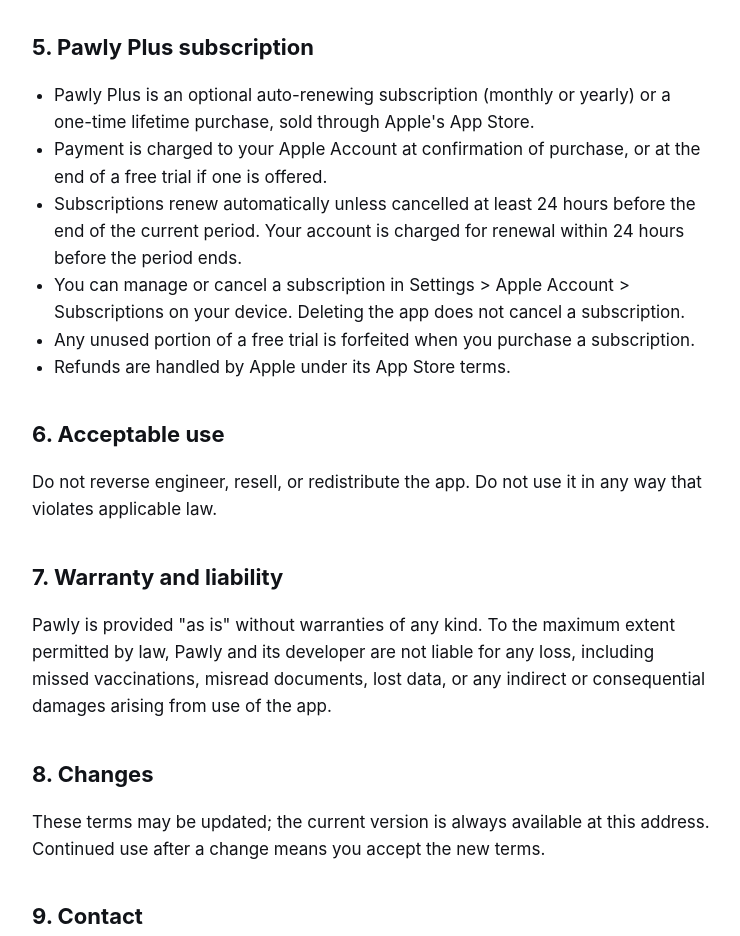
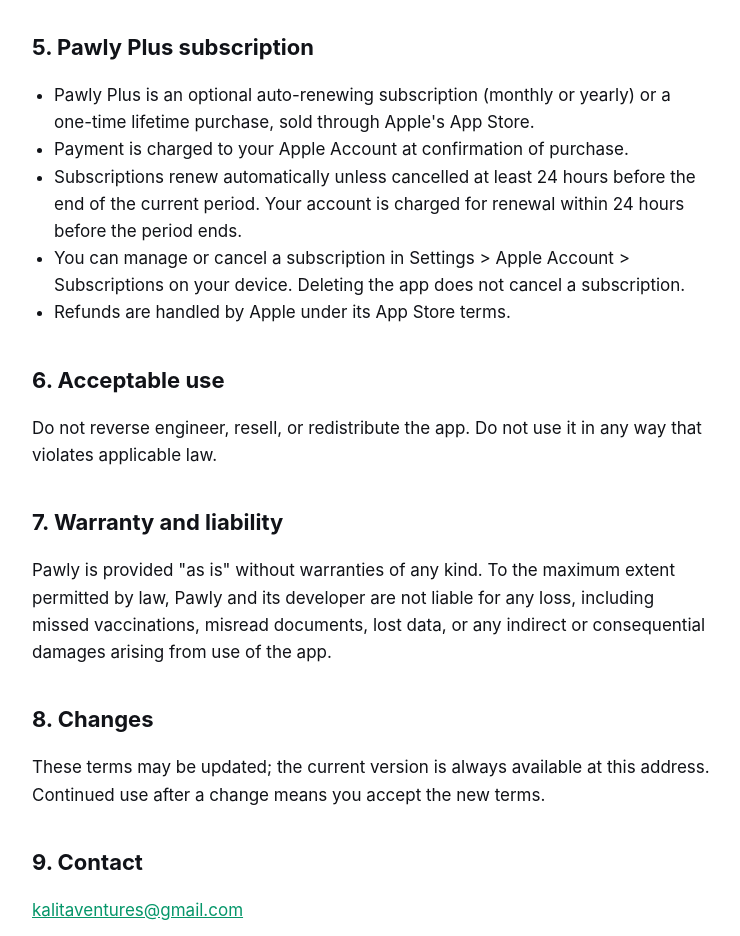
Before and after one commit to capymakes/pawly, a plain HTML site: page terms.html in a window 1280 px wide. Shown: the part 1000-1936 px from the top of the page, without its empty margins (268-1008 px from the left). Drawn offline with Linux system fonts and the light colour scheme.

Commit message:
Update: terms

```diff
--- a/terms.html
+++ b/terms.html
@@ -13,10 +13,9 @@
 <h2>5. Pawly Plus subscription</h2>
 <ul>
 <li>Pawly Plus is an optional auto-renewing subscription (monthly or yearly) or a one-time lifetime purchase, sold through Apple's App Store.</li>
-<li>Payment is charged to your Apple Account at confirmation of purchase, or at the end of a free trial if one is offered.</li>
+<li>Payment is charged to your Apple Account at confirmation of purchase.</li>
 <li>Subscriptions renew automatically unless cancelled at least 24 hours before the end of the current period. Your account is charged for renewal within 24 hours before the period ends.</li>
 <li>You can manage or cancel a subscription in Settings > Apple Account > Subscriptions on your device. Deleting the app does not cancel a subscription.</li>
-<li>Any unused portion of a free trial is forfeited when you purchase a subscription.</li>
 <li>Refunds are handled by Apple under its App Store terms.</li>
 </ul>
 <h2>6. Acceptable use</h2>
```
